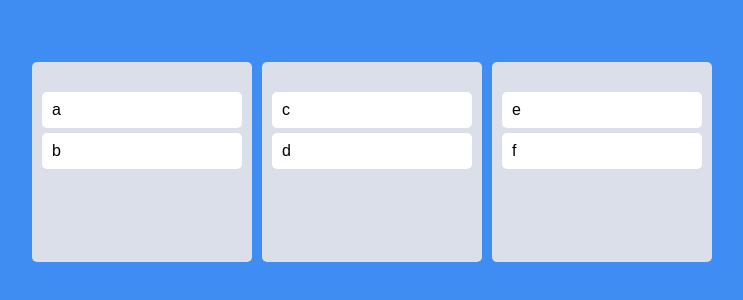
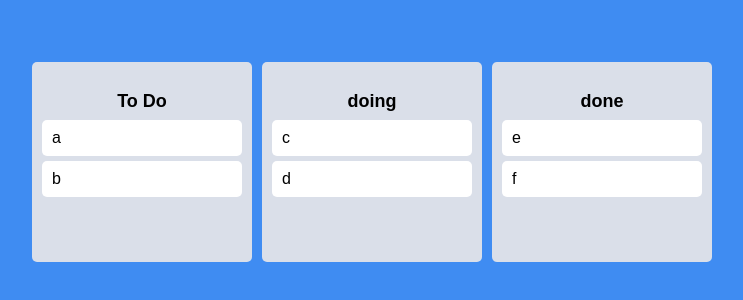
Before and after one commit to YoujungSon/trello-clone, a React (Create React App) app: page / in a window 1280 px wide. Shown: the part 238-538 px from the top of the page, without its empty margins (268-1011 px from the left). Built offline with nearby package versions, Linux system fonts and the light colour scheme.

Commit message:
#7.9 Same Board Movement

```diff
--- a/src/App.tsx
+++ b/src/App.tsx
@@ -22,16 +22,16 @@
 
 function App() {
   const [toDos, setToDos] = useRecoilState(toDoState);
-  const onDragEnd = ({ draggableId, destination, source }: DropResult) => {
-    if (!destination) return;
-    // setToDos((oldToDos) => {
-    //   const toDosCopy = [...oldToDos];
-    //   // 1) Delete item on sourtce.index
-    //   toDosCopy.splice(source.index, 1);
-    //   // 2) Put back the item on the destination.index
-    //   toDosCopy.splice(destination?.index, 0, draggableId);
-    //   return toDosCopy;
-    // });
+  const onDragEnd = (info: DropResult) => {
+    const { destination, draggableId, source } = info;
+    if (destination?.droppableId === source.droppableId) {
+      setToDos((allBoards) => {
+        const boardCopy = [...allBoards[source.droppableId]];
+        boardCopy.splice(source.index, 1);
+        boardCopy.splice(destination?.index, 0, draggableId);
+        return { ...allBoards, [source.droppableId]: boardCopy };
+      });
+    }
   };
   return (
     <DragDropContext onDragEnd={onDragEnd}>
--- a/src/atom.tsx
+++ b/src/atom.tsx
@@ -7,7 +7,7 @@
 export const toDoState = atom<IToDoState>({
   key: 'toDo',
   default: {
-    to_do: ['a', 'b'],
+    'To Do': ['a', 'b'],
     doing: ['c', 'd'],
     done: ['e', 'f'],
   },
--- a/src/components/Board.tsx
+++ b/src/components/Board.tsx
@@ -9,21 +9,32 @@
   border-radius: 5px;
   min-height: 200px;
 `;
+
+const Title = styled.h2`
+  text-align: center;
+  font-weight: 600;
+  margin-bottom: 10px;
+  font-size: 18px;
+`;
+
 interface IBoardProps {
   toDos: string[];
   boardId: string;
 }
 function Board({ toDos, boardId }: IBoardProps) {
   return (
+    <Wrapper>
+      <Title>{boardId}</Title>
       <Droppable droppableId={boardId}>
         {(magic) => (
-        <Wrapper ref={magic.innerRef} {...magic.droppableProps}>
+          <div ref={magic.innerRef} {...magic.droppableProps}>
             {toDos.map((toDo, index) => (
               <DragabbleCard key={toDo} index={index} toDo={toDo} />
             ))}
-        </Wrapper>
+          </div>
         )}
       </Droppable>
+    </Wrapper>
   );
 }
 
```
Lines whose indentation alone changed are shown as unchanged.
